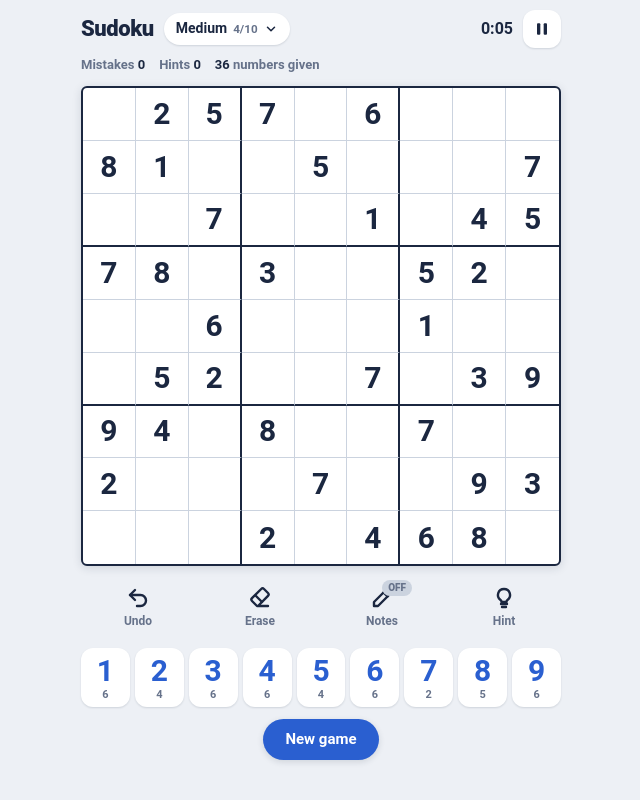
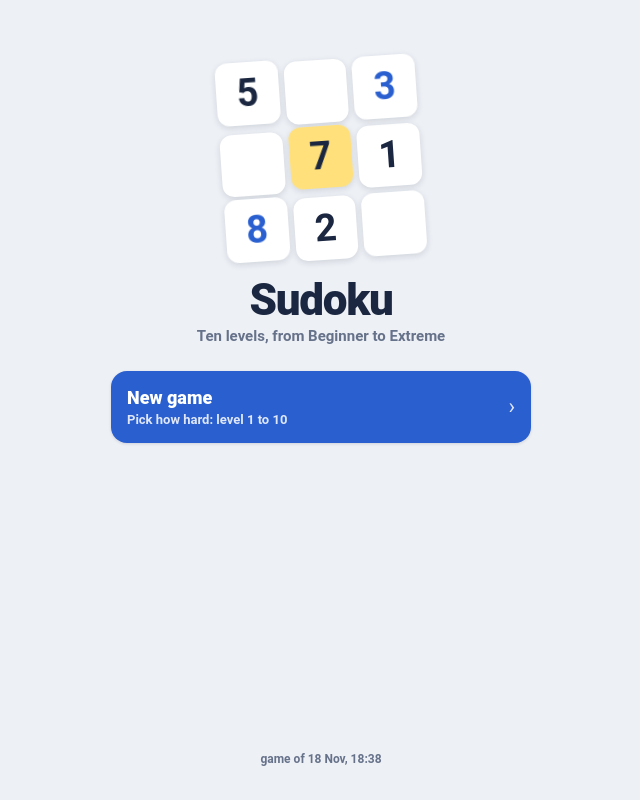
Before and after one commit to tomvinograd/glimmer-isle-play, a plain HTML site: page sudoku/game.html in a window 1280 px wide. Shown: the whole page, without its empty margins (319-959 px from the left). Drawn offline with Linux system fonts and the light colour scheme.

Commit message:
Sudoku update 1795027108

```diff
--- a/sudoku/game.html
+++ b/sudoku/game.html
@@ -1,7 +1,7 @@
 <!doctype html>
 <html lang="en">
 <head>
-<script>window.GAME_BUILD = 1795026930;</script>
+<script>window.GAME_BUILD = 1795027108;</script>
 <meta charset="utf-8">
 <meta name="viewport" content="width=device-width, initial-scale=1, maximum-scale=1, user-scalable=no, viewport-fit=cover">
 <title>Sudoku</title>
@@ -134,6 +134,34 @@ button:focus-visible, input:focus-visible { outline: 3px solid var(--accent); ou
 @keyframes wave { 40% { background: var(--sel); } }
 .c.flash { animation: flash .6s ease-out both; }
 @keyframes flash { 30% { background: var(--sel); transform: scale(1.08); } }
+
+/* start page */
+.mark { display: flex; align-items: center; gap: 4px; }
+.mark svg { width: 18px; height: 18px; color: var(--muted); }
+.home { position: fixed; inset: 0; z-index: 15; background: var(--bg); display: flex; flex-direction: column; align-items: center; overflow-y: auto;
+  padding-block: calc(28px + env(safe-area-inset-top, 0px)) calc(20px + env(safe-area-inset-bottom, 0px));
+  padding-left: max(20px, env(safe-area-inset-left, 0px)); padding-right: max(20px, env(safe-area-inset-right, 0px)); }
+.home[hidden] { display: none; }
+.hin { width: 100%; max-width: 420px; flex: 1; display: flex; flex-direction: column; gap: 18px; }
+.hart { align-self: center; margin-top: 4vh; width: min(200px, 52vw); aspect-ratio: 1; display: grid; grid-template-columns: repeat(3, 1fr); gap: 6px; transform: rotate(-4deg); }
+.hart span { border-radius: 12px; background: var(--paper); box-shadow: 0 2px 6px var(--shade); display: grid; place-items: center; font-size: clamp(26px, 8vw, 38px); font-weight: 700; color: var(--ink); }
+.hart span.u { color: var(--user); } .hart span.y { background: var(--sel); } .hart span.e { color: transparent; }
+.hart span:nth-child(odd) { animation: bob 3.2s ease-in-out infinite; } .hart span:nth-child(3n) { animation-delay: -1.1s; }
+@keyframes bob { 50% { transform: translateY(-3px); } }
+.htitle { text-align: center; display: grid; gap: 4px; }
+.htitle b { font-size: 44px; font-weight: 800; letter-spacing: -.03em; line-height: 1; }
+.htitle span { color: var(--muted); font-weight: 600; }
+.hbtns { display: grid; gap: 10px; margin-top: 6px; }
+.hbtn { display: flex; align-items: center; gap: 14px; padding: 14px 16px; border-radius: 16px; background: var(--paper); box-shadow: 0 1px 3px var(--shade); text-align: left; }
+.hbtn > span { flex: 1; display: grid; gap: 1px; } .hbtn b { font-size: 18px; font-weight: 800; } .hbtn small { color: var(--muted); font-weight: 600; font-size: 13px; }
+.hbtn i { font-style: normal; font-size: 22px; color: var(--muted); }
+.hbtn.go { background: var(--accent); color: var(--accent-ink); } .hbtn.go small, .hbtn.go i { color: var(--accent-ink); opacity: .85; }
+.hbtn:active { transform: translateY(1px); }
+.hrec { display: grid; gap: 8px; } .hrec h3 { margin: 0; font-size: 13px; font-weight: 800; color: var(--muted); letter-spacing: .06em; text-transform: uppercase; }
+.hrecs { display: flex; flex-wrap: wrap; gap: 6px; }
+.hrecs span { padding: 6px 10px; border-radius: 999px; background: var(--paper); font-size: 13px; font-weight: 600; color: var(--muted); }
+.hrecs span b { color: var(--ink); font-variant-numeric: tabular-nums; }
+.hfoot { margin-top: auto; text-align: center; color: var(--muted); font-size: 12px; font-weight: 600; }
 /* what's new note after an update */
 .news { position: fixed; left: 50%; bottom: calc(18px + env(safe-area-inset-bottom, 0px)); transform: translateX(-50%); z-index: 30; width: min(440px, calc(100% - 32px));
   background: var(--ink); color: var(--bg); border-radius: 16px; padding: 12px 14px; display: flex; gap: 12px; align-items: center; box-shadow: 0 6px 20px var(--shade); animation: newsin .35s cubic-bezier(.2,1,.4,1); }
@@ -147,7 +175,7 @@ button:focus-visible, input:focus-visible { outline: 3px solid var(--accent); ou
 <body>
 <div class="app"><div class="wrap" id="wrap">
   <div class="top">
-    <span class="mark">Sudoku</span>
+    <button class="mark" id="homebtn" aria-label="Start page"><svg viewBox="0 0 24 24" fill="none" stroke="currentColor" stroke-width="2.8" stroke-linecap="round" stroke-linejoin="round"><path d="M15 6l-6 6 6 6"/></svg>Sudoku</button>
     <button class="lvchip" id="lvchip" aria-label="Change difficulty"><span id="lvname">Medium</span><small id="lvnum">4/10</small>
       <svg viewBox="0 0 24 24" fill="none" stroke="currentColor" stroke-width="2.6" stroke-linecap="round" stroke-linejoin="round"><path d="M6 9l6 6 6-6"/></svg></button>
     <span class="sp"></span>
@@ -165,6 +193,7 @@ button:focus-visible, input:focus-visible { outline: 3px solid var(--accent); ou
   <div class="pad" id="pad"></div>
   <button class="newbtn" id="newbtn">New game</button>
 </div></div>
+<div class="home" id="home" hidden></div>
 <div id="layer"></div>
 
 <script>
@@ -267,7 +296,8 @@ function makePuzzle(lv) {
 
 /* ---------- state ---------- */
 const KEY = "sudoku.save.v1";
-let G = null, opts = { mistakes: true, same: true, level: 4, best: {} };
+let G = null, opts = { mistakes: true, same: true, level: 4, best: {}, wins: 0 };
+let homeOn = true;   // the start page is shown when the app opens
 let sel = -1, notesMode = false, paused = false, sheet = null, pickLv = 4, lastPop = -1;
 const load = () => { try { const s = JSON.parse(localStorage.getItem(KEY) || "null"); if (s) { if (s.opts) opts = Object.assign(opts, s.opts); if (s.game && !s.game.done) G = s.game; } } catch (e) {} };
 const save = () => { try { localStorage.setItem(KEY, JSON.stringify({ opts, game: G && Object.assign({}, G, { hist: G.hist.slice(-60) }) })); } catch (e) {} };
@@ -358,7 +388,7 @@ function hint() {
 }
 function checkWin() {
   for (let i = 0; i < 81; i++) if (G.cells[i] !== G.sol[i]) return;
-  G.done = true; sel = -1; buzz([40, 60, 40]);
+  G.done = true; sel = -1; opts.wins = (opts.wins || 0) + 1; buzz([40, 60, 40]);
   const b = opts.best[G.level], isBest = !b || G.t < b;
   if (isBest) opts.best[G.level] = G.t;
   board.classList.add("won"); cellEls.forEach((el, i) => el.style.animationDelay = ((ROW[i] + COL[i]) * 35) + "ms");
@@ -383,7 +413,7 @@ function drawNew() {
     <p class="about">About <b>${L.clues} numbers given</b> out of 81. ${L.singles ? "Every step can be found by looking at one row, column or box." : L.tough ? "Needs advanced techniques: some steps can't be seen from a single row, column or box." : "Some steps may need advanced techniques."}${best ? ` Your best: <b>${fmt(best)}</b>.` : ""}</p>
     <div class="opt"><span>Show mistakes in red</span><button class="sw${opts.mistakes ? " on" : ""}" id="optmis" role="switch" aria-checked="${opts.mistakes}" aria-label="Show mistakes in red"></button></div>
     <div class="opt"><span>Highlight the same numbers</span><button class="sw${opts.same ? " on" : ""}" id="optsame" role="switch" aria-checked="${opts.same}" aria-label="Highlight the same numbers"></button></div>
-    <div class="row2">${G && !G.done ? `<button class="big" data-close>Keep playing</button>` : ""}<button class="big go" id="startbtn">Start ${L.name}</button></div><p class="ver">${verLabel()}</p></div>`;
+    <div class="row2">${homeOn ? `<button class="big" data-close>Back</button>` : G && !G.done ? `<button class="big" data-close>Keep playing</button>` : ""}<button class="big go" id="startbtn">Start ${L.name}</button></div><p class="ver">${verLabel()}</p></div>`;
   $("lvrange").oninput = e => { pickLv = +e.target.value; drawNew(); $("lvrange").focus(); };
   layer.querySelectorAll("[data-lv]").forEach(b => b.onclick = () => { pickLv = +b.dataset.lv; drawNew(); });
   $("optmis").onclick = () => { opts.mistakes = !opts.mistakes; save(); render(); drawNew(); };
@@ -402,7 +432,7 @@ function startGame(lv) {
   layer.innerHTML = `<div class="scrim"></div><div class="sheet"><div class="making"><div class="spin"></div>Making a ${LEVELS[lv - 1].name} puzzle…</div></div>`;
   setTimeout(() => makePuzzle(lv).then(r => {
     G = { level: lv, givens: r.p, sol: r.sol, cells: r.p.slice(), notes: new Array(81).fill(0), t: 0, mistakes: 0, hints: 0, done: false, hist: [], clues: r.givens };
-    sel = -1; notesMode = false; paused = false; closeSheet(); render(); save();
+    sel = -1; notesMode = false; paused = false; closeSheet(); hideHome(); render(); save();
   }), 60);
 }
 function openWin(isBest, prev) {
@@ -416,30 +446,54 @@ function openWin(isBest, prev) {
   $("chg").onclick = openNew;
 }
 
+
+/* ---------- start page ---------- */
+function showHome() {
+  homeOn = true; save();
+  const h = $("home"), live = G && !G.done;
+  const filled = live ? G.cells.filter(v => v).length : 0;
+  const recs = LEVELS.map((L, k) => opts.best[k + 1] ? `<span>${L.name} <b>${fmt(opts.best[k + 1])}</b></span>` : "").join("");
+  h.innerHTML = `<div class="hin">
+    <div class="hart" aria-hidden="true"><span>5</span><span class="e">.</span><span class="u">3</span><span class="e">.</span><span class="y">7</span><span>1</span><span class="u">8</span><span>2</span><span class="e">.</span></div>
+    <div class="htitle"><b>Sudoku</b><span>${opts.wins ? `${opts.wins} puzzle${opts.wins > 1 ? "s" : ""} solved` : "Ten levels, from Beginner to Extreme"}</span></div>
+    <div class="hbtns">
+      ${live ? `<button class="hbtn go" id="hcont"><span><b>Continue</b><small>${LEVELS[G.level - 1].name} · ${fmt(G.t)} · ${filled} of 81 filled</small></span><i>›</i></button>` : ""}
+      <button class="hbtn${live ? "" : " go"}" id="hnew"><span><b>New game</b><small>Pick how hard: level 1 to 10</small></span><i>›</i></button>
+    </div>
+    ${recs ? `<div class="hrec"><h3>Best times</h3><div class="hrecs">${recs}</div></div>` : ""}
+    <p class="hfoot">${verLabel()}</p></div>`;
+  h.hidden = false;
+  if (live) $("hcont").onclick = () => { paused = false; hideHome(); render(); };
+  $("hnew").onclick = openNew;
+}
+function hideHome() { homeOn = false; $("home").hidden = true; }
+
 /* ---------- controls ---------- */
 $("undo").onclick = undo; $("erase").onclick = erase; $("hint").onclick = hint;
 $("notes").onclick = () => { notesMode = !notesMode; render(); };
 $("pausebtn").onclick = () => { if (G && !G.done) { paused = !paused; render(); } };
-$("lvchip").onclick = openNew; $("newbtn").onclick = openNew;
+$("homebtn").onclick = showHome; $("lvchip").onclick = openNew; $("newbtn").onclick = openNew;
 document.addEventListener("keydown", e => {
   if (sheet) { if (e.key === "Escape" && sheet === "new") closeSheet(); return; }
+  if (homeOn) return;
   if (e.key >= "1" && e.key <= "9") enter(+e.key);
   else if (e.key === "Backspace" || e.key === "Delete" || e.key === "0") erase();
   else if (e.key === "n" || e.key === "N") { notesMode = !notesMode; render(); }
   else if ((e.ctrlKey || e.metaKey) && e.key === "z") undo();
   else if (e.key.startsWith("Arrow")) { if (sel < 0) sel = 40; else { const dr = e.key === "ArrowUp" ? -1 : e.key === "ArrowDown" ? 1 : 0, dc = e.key === "ArrowLeft" ? -1 : e.key === "ArrowRight" ? 1 : 0; sel = ((ROW[sel] + dr + 9) % 9) * 9 + (COL[sel] + dc + 9) % 9; } render(); e.preventDefault(); }
 });
-setInterval(() => { if (G && !G.done && !paused && !sheet && document.visibilityState === "visible") { G.t++; $("timer").textContent = fmt(G.t); if (G.t % 5 === 0) save(); } }, 1000);
+setInterval(() => { if (G && !G.done && !paused && !sheet && !homeOn && document.visibilityState === "visible") { G.t++; $("timer").textContent = fmt(G.t); if (G.t % 5 === 0) save(); } }, 1000);
 document.addEventListener("visibilitychange", () => { if (document.visibilityState === "hidden") { if (G && !G.done) paused = true; save(); render(); } });
 // the phone's back button (app): close what is open; false = leave the app
-window.appBack = () => { if (sheet === "new" && G && !G.done) { closeSheet(); return true; } if (paused) { paused = false; render(); return true; } if (sel >= 0) { sel = -1; render(); return true; } return false; };
+window.appBack = () => { if (sheet === "new" && (homeOn || (G && !G.done))) { closeSheet(); return true; } if (homeOn) return false; if (sheet === "win") { closeSheet(); showHome(); return true; } if (paused) { paused = false; render(); return true; } if (sel >= 0) { sel = -1; render(); return true; } showHome(); return true; };
 window.appPause = () => { if (G && !G.done) { paused = true; render(); } save(); };
 
 /* ---------- start ---------- */
-const NEWS = "Finished rows, columns and boxes now light up.";   // change with each update
+const NEWS = "A start page: continue your puzzle or pick a new one, and see your best times.";   // change with each update
 let hadSave = false; try { hadSave = !!localStorage.getItem(KEY); } catch (e) {}
 load();
-if (G) render(); else startGame(opts.level || 4);
+if (G) render();
+showHome();
 if (window.GAME_BUILD) {
   if (hadSave && opts.seenBuild !== window.GAME_BUILD) {
     const n = document.createElement("div"); n.className = "news"; n.setAttribute("role", "status");
```
Also changed, not shown: sudoku/version.txt.
